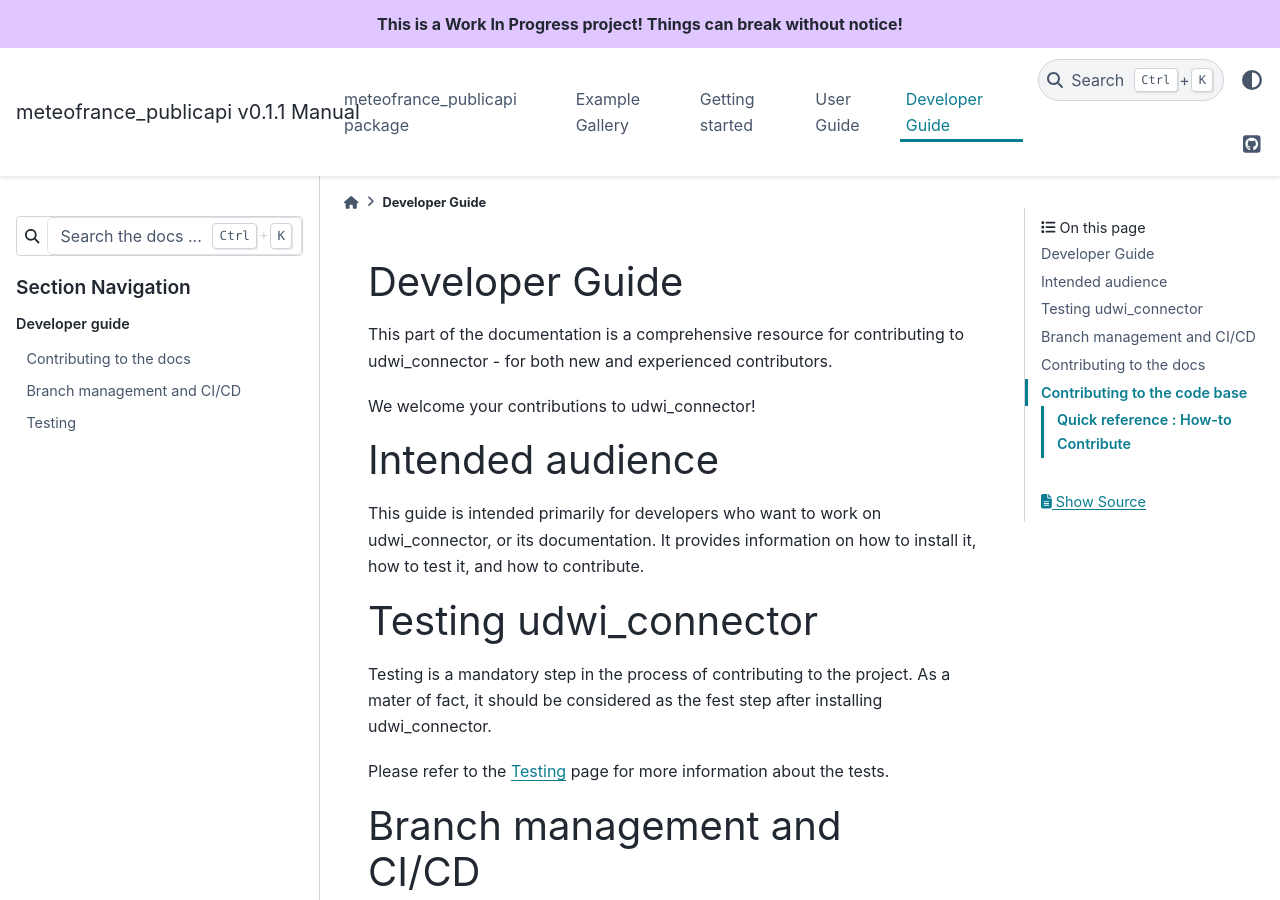
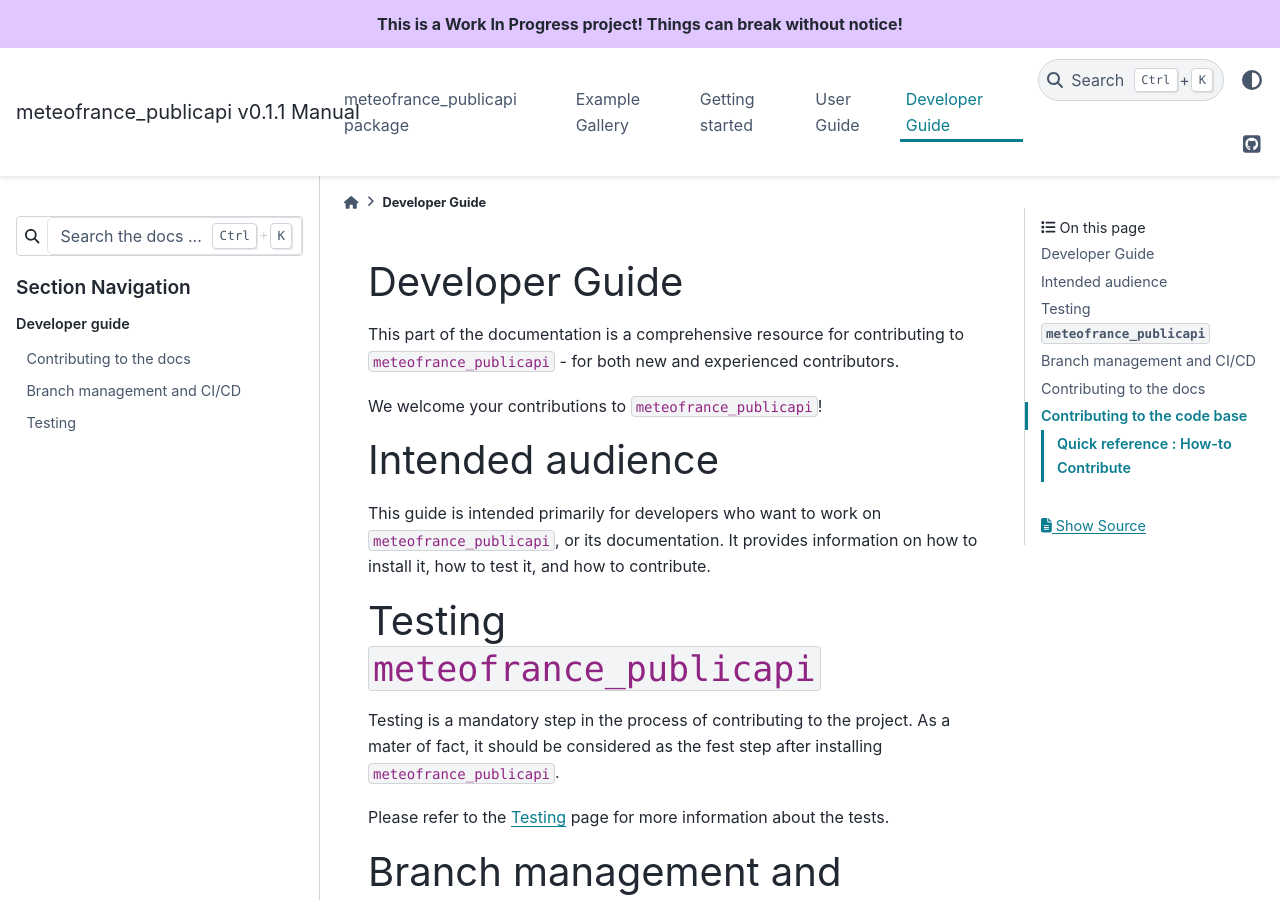
Before and after one commit to antoinetavant/meteofranceapi, a Sphinx documentation site: the page built from doc/developer_guide/contributing.rst, in a window 1280 px wide and 900 px high. Built offline with Sphinx 7.4.7 and the PyData theme 0.15.4, drawn with Linux system fonts in a browser that asks for light colours.

Commit message:
fix wrong copy/past

```diff
--- a/doc/developer_guide/contributing.rst
+++ b/doc/developer_guide/contributing.rst
@@ -1,24 +1,24 @@
-.. _contributing_to_udwi_connector_landing_page:
+.. _contributing_landing_page:
 
 Developer Guide
 ===============
 
 This part of the documentation is a comprehensive resource for contributing to
-udwi_connector - for both new and experienced contributors.
+``meteofrance_publicapi`` - for both new and experienced contributors.
 
-We welcome your contributions to udwi_connector!
+We welcome your contributions to ``meteofrance_publicapi``!
 
 Intended audience
 =================
-This guide is intended primarily for developers who want to work on udwi_connector,
+This guide is intended primarily for developers who want to work on ``meteofrance_publicapi``,
 or its documentation.
 It provides information on how to install it, how to test it, and how to contribute.
 
 
-Testing udwi_connector
-======================
+Testing ``meteofrance_publicapi``
+=================================
 Testing is a mandatory step in the process of contributing to the project.
-As a mater of fact, it should be considered as the fest step after installing udwi_connector.
+As a mater of fact, it should be considered as the fest step after installing ``meteofrance_publicapi``.
 
 Please refer to the :ref:`testing` page for more information about the tests.
 
```
